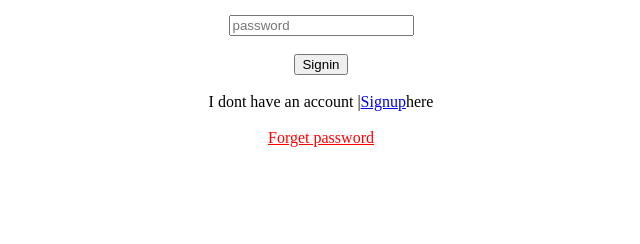
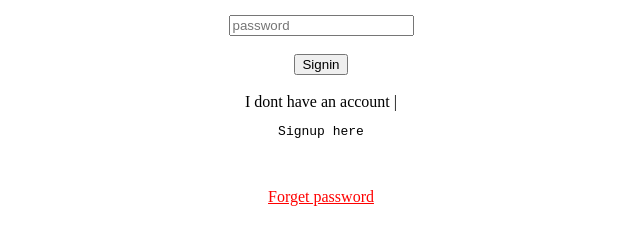
Before and after one commit to Mahaboobbasha09/batch24r, a plain HTML site: page login.html in a window 1280 px wide. Shown: the part 104-348 px from the top of the page, without its empty margins (319-959 px from the left). Drawn offline with Linux system fonts and the light colour scheme.

Commit message:
Update login.html

```diff
--- a/login.html
+++ b/login.html
@@ -11,7 +11,7 @@
         <input type="text" name="username" placeholder="Username" required><br><br>
         <input type="password" name="password" placeholder="password" required><br><br>
         <input type="submit" value="Signin"><br><br>
-        I dont have an account |<a href="index.html">Signup</a>here <br><br>
+        I dont have an account | <pre>Signup here</pre><br><br>
         <a href="reset.html" style="color: red;">Forget password</a>
 
     </form>
```
